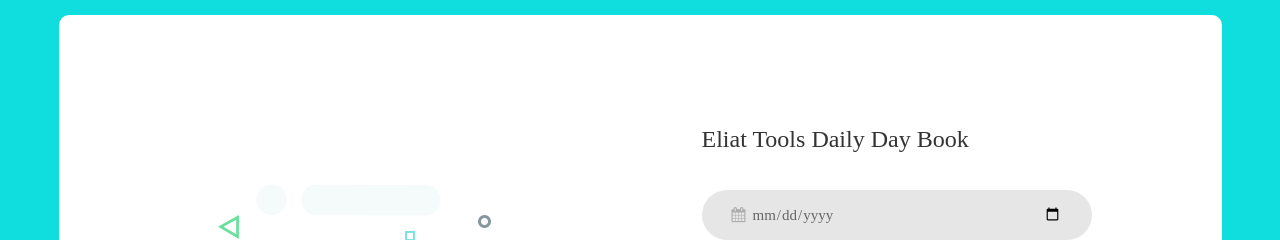
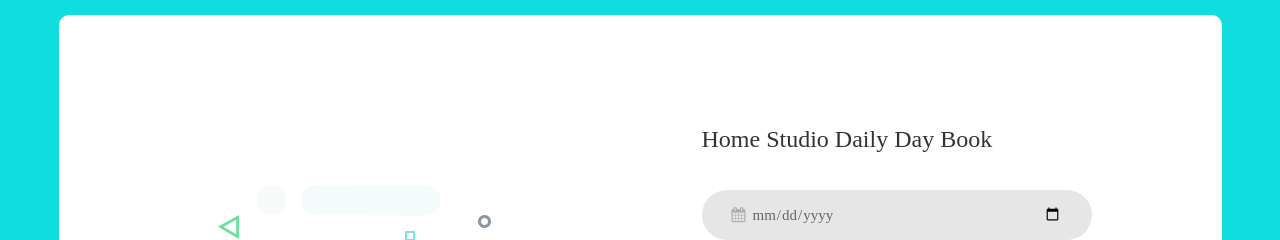
Before and after one commit to HABEEBRAHIMANP/isatradingimpex, a plain HTML site: page homestudio.html in a window 1280 px wide. Shown: the top 240 px of the page. Drawn offline with nearby package versions, Linux system fonts and the light colour scheme; a web font is replaced by a local one.

Commit message:
home studio name chaged

```diff
--- a/homestudio.html
+++ b/homestudio.html
@@ -44,7 +44,7 @@
 
 				<form id="submit-form" class="contact100-form validate-form">
 					<span class="contact100-form-title">
-						Eliat Tools Daily Day Book
+						Home Studio Daily Day Book
 					</span>
 
 					<div class="wrap-input100 validate-input" data-validate = "Date is required">
```
